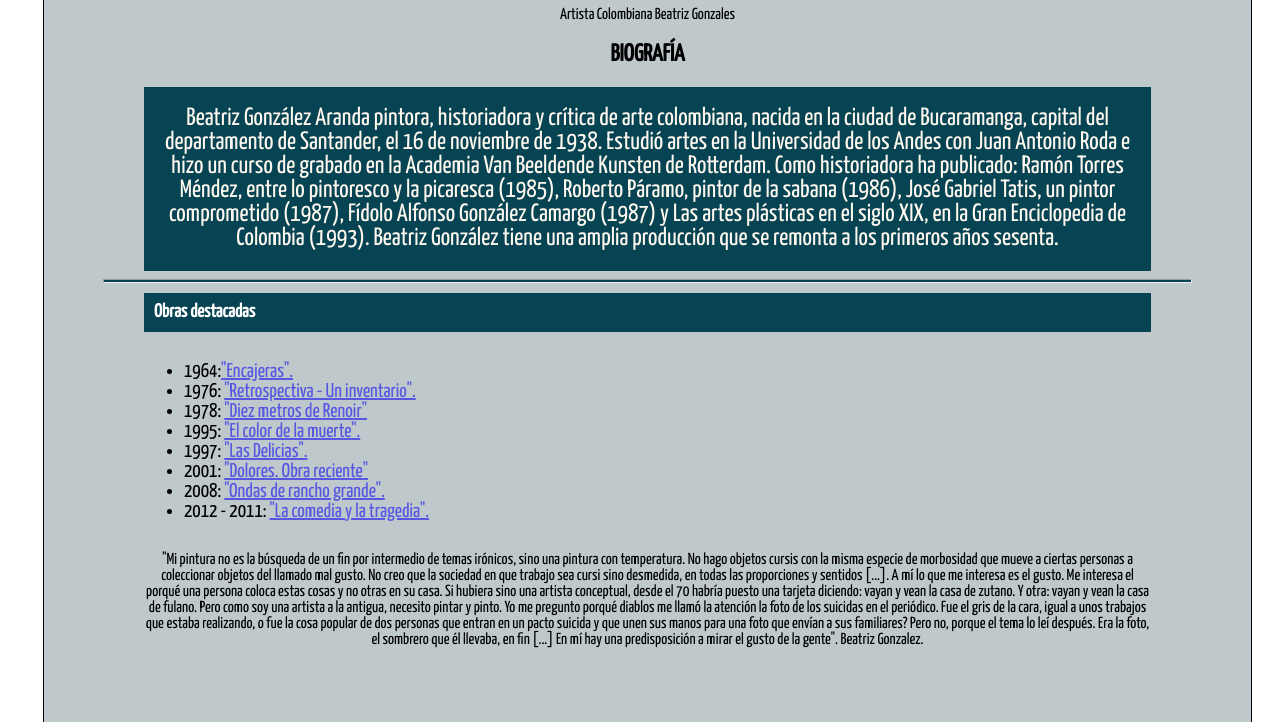
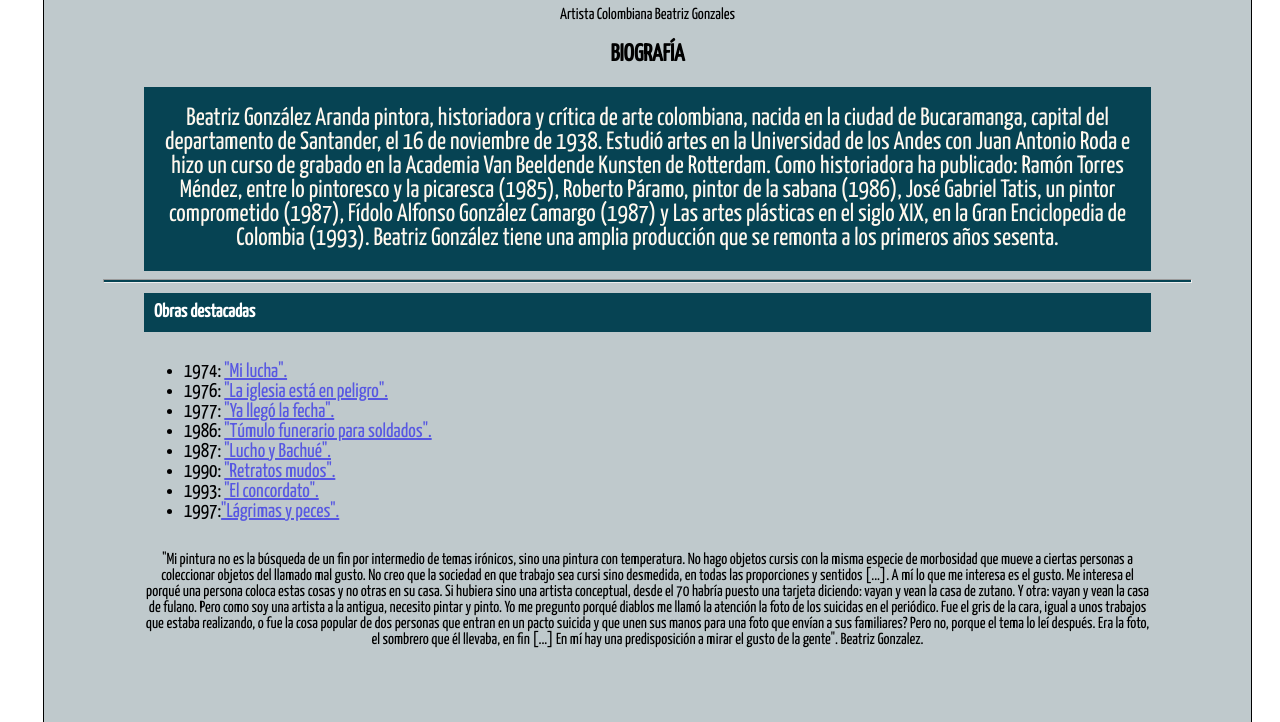
Before and after one commit to monica-arbelaez/pagina-tributo, a plain HTML site: page index.html in a window 1280 px wide. Shown: the part 502-1224 px from the top of the page. Drawn offline with Linux system fonts and the light colour scheme.

Commit message:
link de imagenes

```diff
--- a/index.html
+++ b/index.html
@@ -50,14 +50,21 @@
                 </h3>
                 <div id="link-obras">
                     <ul>
-                        <li> 1964:<a href="#">"Encajeras".</a> </li>
-                        <li> 1976: <a href="#">"Retrospectiva - Un inventario".</a></li>
-                        <li> 1978: <a href="#">"Diez metros de Renoir"</a></li>
-                        <li> 1995: <a href="#">"El color de la muerte".</a></li>
-                        <li> 1997: <a href="#">"Las Delicias".</a></li>
-                        <li> 2001: <a href="#">"Dolores. Obra reciente"</a></li>
-                        <li> 2008: <a href="#">"Ondas de rancho grande".</a></li>
-                        <li> 2012 - 2011: <a href="#">"La comedia y la tragedia".</a></li>
+                        <li> 1974: <a href="https://www.banrepcultural.org/coleccion-de-arte/obra/mi-lucha-ap3598">"Mi lucha".</a></li>
+                        <li> 1976: <a href="https://www.banrepcultural.org/coleccion-de-arte/obra/la-iglesia-esta-en-peligro-ap3596">"La iglesia está en peligro".</a></li>
+                        <li> 1977: <a href="https://www.banrepcultural.org/coleccion-de-arte/obra/ya-llego-la-fecha-ap3601">"Ya llegó la fecha".</a></li>
+                        <li> 1986: <a href="https://www.banrepcultural.org/coleccion-de-arte/obra/tumulo-funerario-para-soldados-bachilleres-ap1794">"Túmulo funerario para soldados".</a></li>
+                        <li> 1987: <a href="https://www.banrepcultural.org/coleccion-de-arte/obra/lucho-y-bachue-ap3613">"Lucho y Bachué".</a></li>
+                        <li> 1990: <a href="https://www.banrepcultural.org/coleccion-de-arte/obra/retratos-mudos-ap4236">"Retratos mudos".</a></li>
+                        <li> 1993: <a href="https://www.banrepcultural.org/coleccion-de-arte/obra/el-concordato-ap3603">"El concordato".</a></li>
+                        <li> 1997:<a href="https://www.banrepcultural.org/coleccion-de-arte/obra/lagrimas-y-peces-ap4243" >"Lágrimas y peces".</a> </li>
+
+
+
+
+
+
+
                     </ul>
                 </div>
         </section>
```
